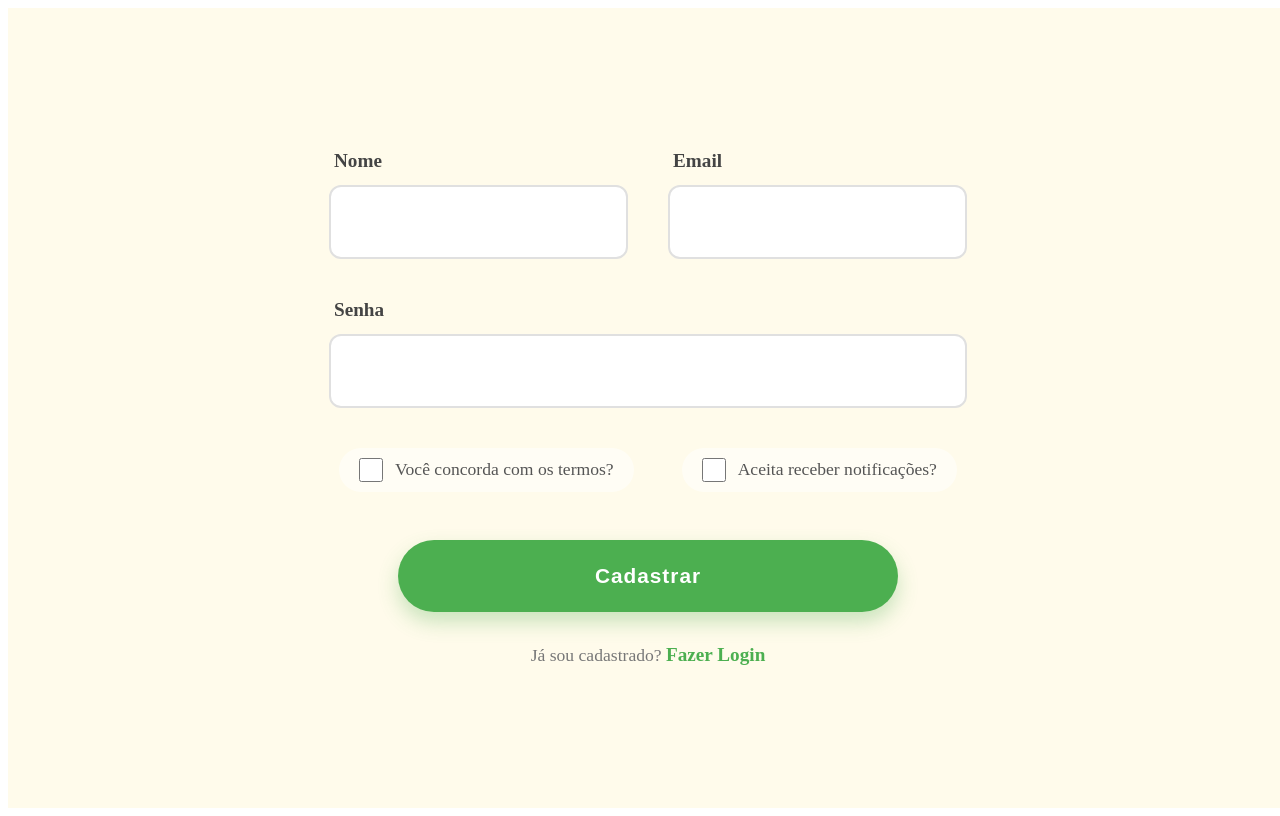
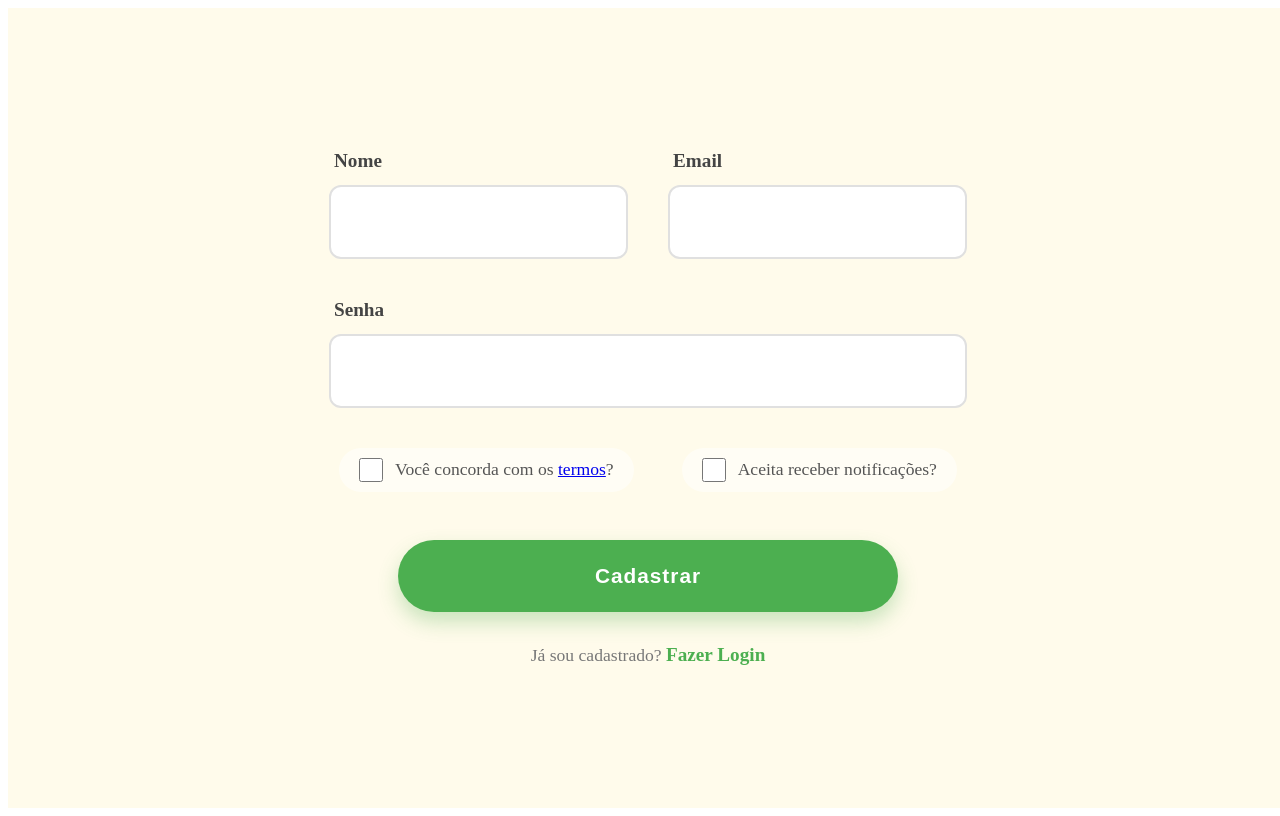
Before and after one commit to Kaitchin12/Projeto-final-pastelaria-ford-enter-caua-amorim, an Angular app in the folder projeto-pastelaria-angular-ford/: page /cadastro in a window 1280 px wide. Built offline with nearby package versions, Linux system fonts and the light colour scheme.

Commit message:
melhorando as paginas

```diff
--- a/projeto-pastelaria-angular-ford/src/app/components/cadastro/cadastro.component.html
+++ b/projeto-pastelaria-angular-ford/src/app/components/cadastro/cadastro.component.html
@@ -24,7 +24,7 @@
     <div class="checkbox-container">
       <label class="checkbox-item">
         <input type="checkbox" class="checkbox-input" required>
-        <span>Você concorda com os termos?</span>
+        <span>Você concorda com os <a href="https://www.gov.br/esporte/pt-br/acesso-a-informacao/lgpd">termos</a>?</span>
       </label>
 
       <label class="checkbox-item">
```
